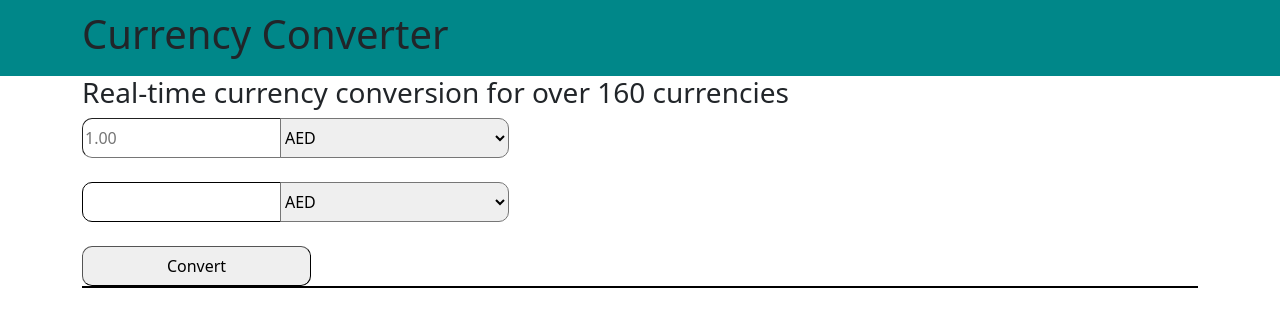
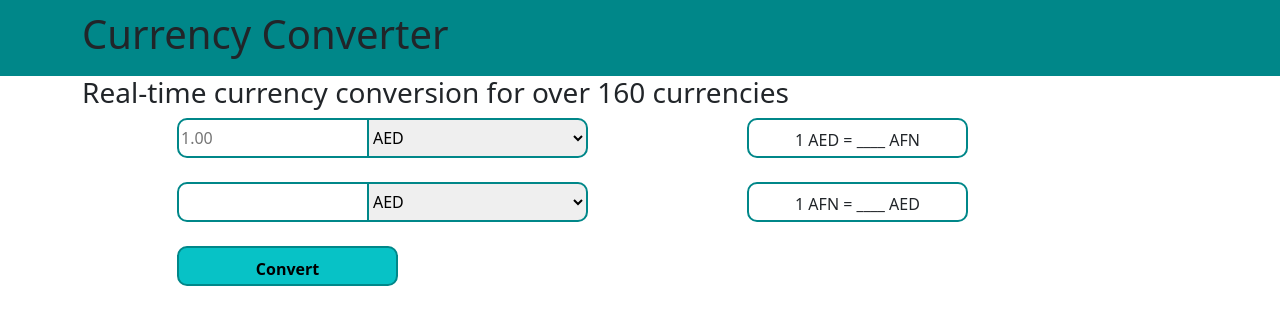
Before and after one commit to RoryPoulter/Currency-Converter, a Flask app: page / in a window 1280 px wide. Shown: the top 327 px of the page. Run offline with Flask 3, Linux system fonts and the light colour scheme.

Commit message:
Push changes to src

```diff
--- a/src/server.py
+++ b/src/server.py
@@ -12,7 +12,7 @@ from flask import Flask, render_template, jsonify, request
 app = Flask(__name__)
 
 
-def convert(start_curr: str, final_curr: str, amount: str) -> str | int:
+def convert(start_curr: str, final_curr: str, amount: str, dplaces: int = 3) -> str | int:
     """Converts between the two currencies.
     Error codes:
     1: Start and final currencies are the same
@@ -21,6 +21,7 @@ def convert(start_curr: str, final_curr: str, amount: str) -> str | int:
         start_curr (str): The initial currency
         final_curr (str): The final currency
         amount (str): The amount to be converted
+        dplaces (int, opitonal): The number of decimal places for the result. Defaults to 3.
 
     Returns:
         str | int: A string of the converted amount if successful or integer error code if failed.
@@ -36,7 +37,7 @@ def convert(start_curr: str, final_curr: str, amount: str) -> str | int:
         data = json.load(url)
     amount = float(amount)
     result = amount * data["rates"][final_curr] / data["rates"][start_curr]
-    return str(result)
+    return str(round(result, dplaces))
 
 
 @app.route("/", methods=["GET", "POST"])
@@ -51,9 +52,13 @@ def form():
         final_curr = request.form['final_currency']
         amount = request.form['amount']
         result = convert(start_curr, final_curr, amount)
+        start_to_final = f"1 {start_curr} = {convert(start_curr, final_curr, '1')} {final_curr}"
+        final_to_start = f"1 {final_curr} = {convert(final_curr, start_curr, '1')} {start_curr}"
         if isinstance(result, int):
             return jsonify({'error': result})
-        return jsonify({'output': result})
+        return jsonify({'output': result,
+                        'start_to_final': start_to_final,
+                        'final_to_start': final_to_start})
     return render_template('index.html')
 
 
--- a/src/static/main.js
+++ b/src/static/main.js
@@ -15,10 +15,12 @@ $(document).ready(function() {
         url : '/'
         })
         .done(function(data){
-            if (data.output == null) {
+            if (data.error != null) {
                 alert(ERROR_MESSAGES[data.error]);
             } else {
                 $('#output').text(data.output).show();
+                $('#start_to_final').text(data.start_to_final).show();
+                $('#final_to_start').text(data.final_to_start).show();
             }
         });
         e.preventDefault();
--- a/src/static/style.css
+++ b/src/static/style.css
@@ -3,28 +3,58 @@
     padding: 10px;
 }
 
-.form-element-left, .form-element-right, .form-element {
-    width: 229px;
+.form-element-left, .form-element-right, .form-element-center {
+    width: 221px;
     height: 40px;
     font-size: 12pt;
-    border-width: 1px;
+    border: rgb(0, 135, 137) solid 2px;
 }
 
-.form-element-left {
-    border-bottom-left-radius: 10px;
-    border-top-left-radius: 10px;
+.form-element-center {
+    border-radius: 10px;
+    text-align: center;
+    line-height: 40px;
 }
 
-.form-element-right {
-    border-bottom-right-radius: 10px;
-    border-top-right-radius: 10px;
+.form-button {
+    background-color: rgb(7, 194, 198);
+    font-weight: bold;
 }
 
-.form-element {
-    border-radius: 10px;
+.form-button:hover {
+    background-color: rgb(8, 225, 228);
 }
 
 #output {
-    border: black solid 1px;
+    border: rgb(0, 135, 137) solid 2px;
     line-height: 40px;
 }
+
+@media screen and (min-width: 768px) {
+    /* ?Desktop */
+    .form-element-left {
+        border-bottom-left-radius: 10px;
+        border-top-left-radius: 10px;
+    }
+
+    .form-element-right {
+        border-bottom-right-radius: 10px;
+        border-top-right-radius: 10px;
+    }
+
+}
+
+@media screen and (max-width: 767px) {
+    /* ?Mobile */
+    .form-element-left {
+        border-top-left-radius: 10px;
+        border-top-right-radius: 10px;
+    }
+
+    .form-element-right {
+        border-bottom-left-radius: 10px;
+        border-bottom-right-radius: 10px;
+        border-top: 0px;
+    }
+
+}
--- a/src/templates/index.html
+++ b/src/templates/index.html
@@ -19,8 +19,9 @@
         </div>
         <div class="container">
             <h3>Real-time currency conversion for over 160 currencies</h3>
+            <div class="row justify-content-around">
+                <div class="col-md-4">
                     <form id="form">
-                <div class="col-md-4">
                         <div class="row">
                             <div class="col-md-6">
                                 <input type="number" step="any" min="0" id="amount" placeholder="1.00" name="amount" class="form-element-left" required>
@@ -379,10 +380,20 @@
                                 </select>
                             </div>
                         </div><br>
+                        <input type="submit" value="Convert" class="form-element-center form-button">
+                    </form>
+                    <br>
                 </div>
-                <input type="submit" value="Convert" class="form-element">
-            </form>
-            <div id="output"></div>
+                <div class="col-md-4">
+                    <div class="form-element-center" id="start_to_final">
+                        1 AED = ____ AFN
+                    </div>
+                    <br>
+                    <div class="form-element-center" id="final_to_start">
+                        1 AFN = ____ AED
+                    </div>
+                </div>
+            </div>
         </div>
         <script src="{{ url_for('static',filename='main.js') }}" async defer></script>
         <script src="https://ajax.googleapis.com/ajax/libs/jquery/3.5.1/jquery.min.js"></script>
```
Also changed, not shown: CHANGELOG.md. Lines whose indentation alone changed are shown as unchanged.
